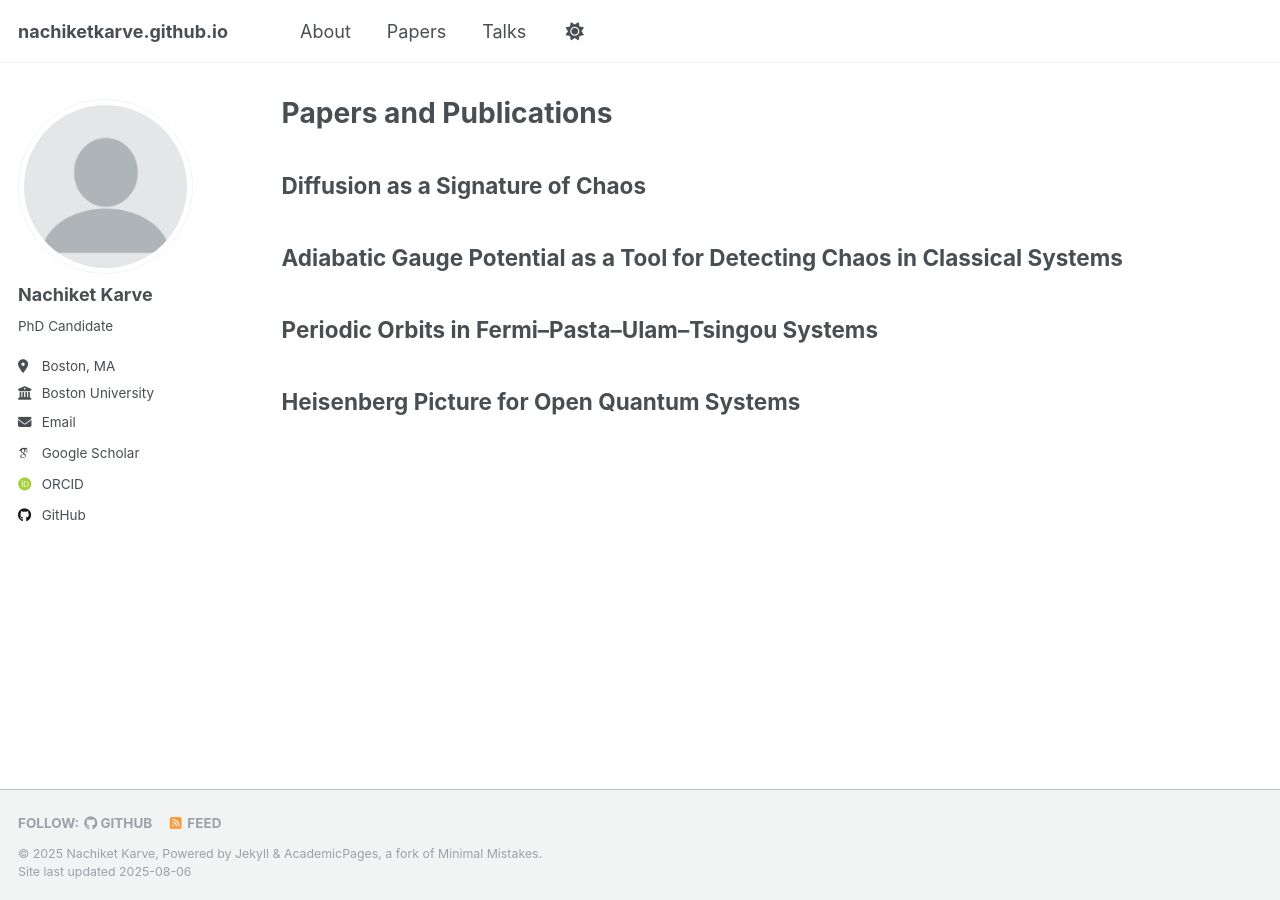
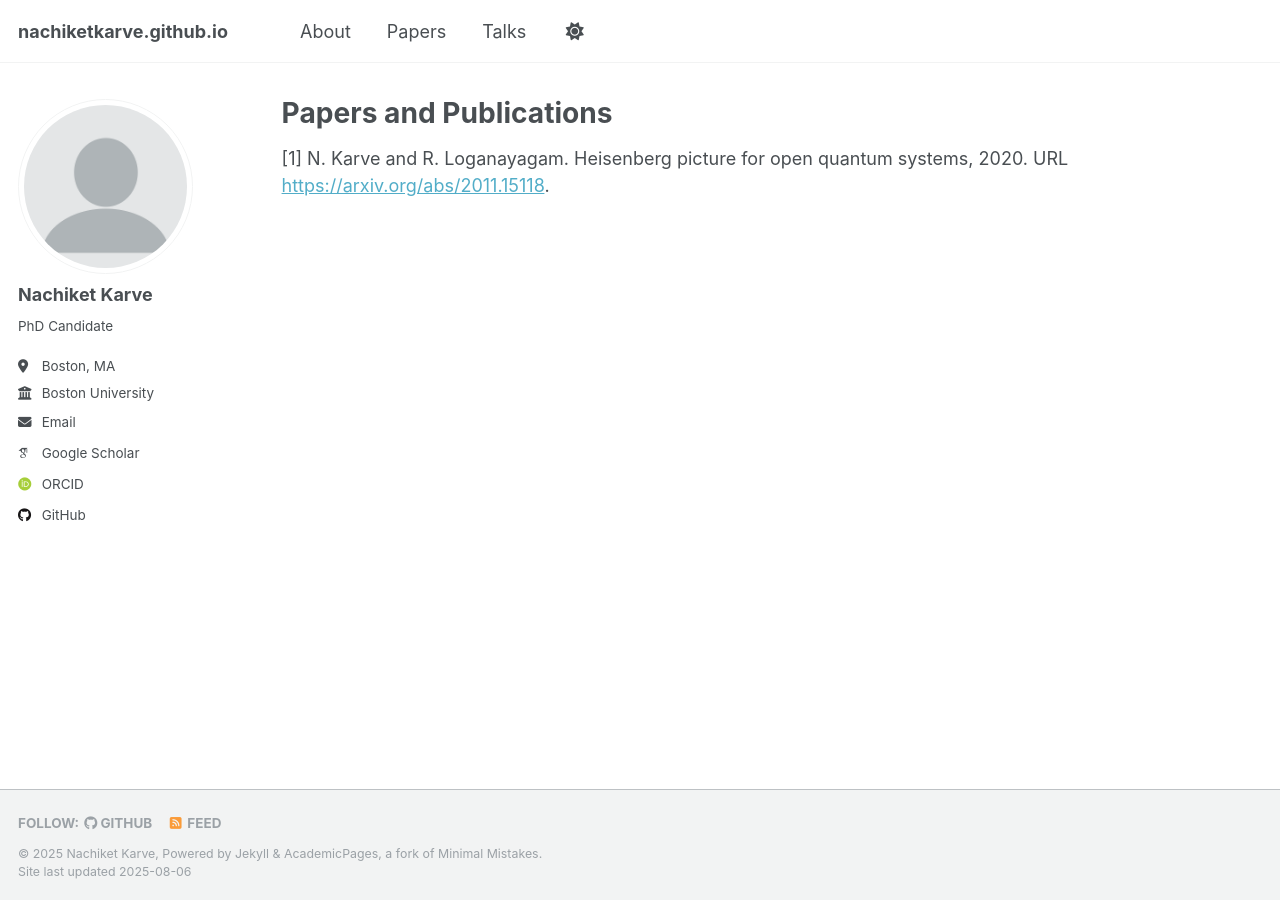
Before and after one commit to nachiketkarve/nachiketkarve.github.io, a Jekyll site: the page built from _pages/publications.md, in a window 1280 px wide. Built offline with Jekyll 4.4.1, drawn with Linux system fonts in a browser that asks for light colours; some web fonts are replaced.

Commit message:
Initial Commit

```diff
--- a/_pages/publications.md
+++ b/_pages/publications.md
@@ -6,10 +6,4 @@ author_profile: true
 ---
 
 
-## Diffusion as a Signature of Chaos
-
-## Adiabatic Gauge Potential as a Tool for Detecting Chaos in Classical Systems
-
-## Periodic Orbits in Fermi--Pasta--Ulam--Tsingou Systems
-
-## Heisenberg Picture for Open Quantum Systems
+[1] N. Karve and R. Loganayagam. Heisenberg picture for open quantum systems, 2020. URL [https://arxiv.org/abs/2011.15118](https://arxiv.org/abs/2011.15118).
```
